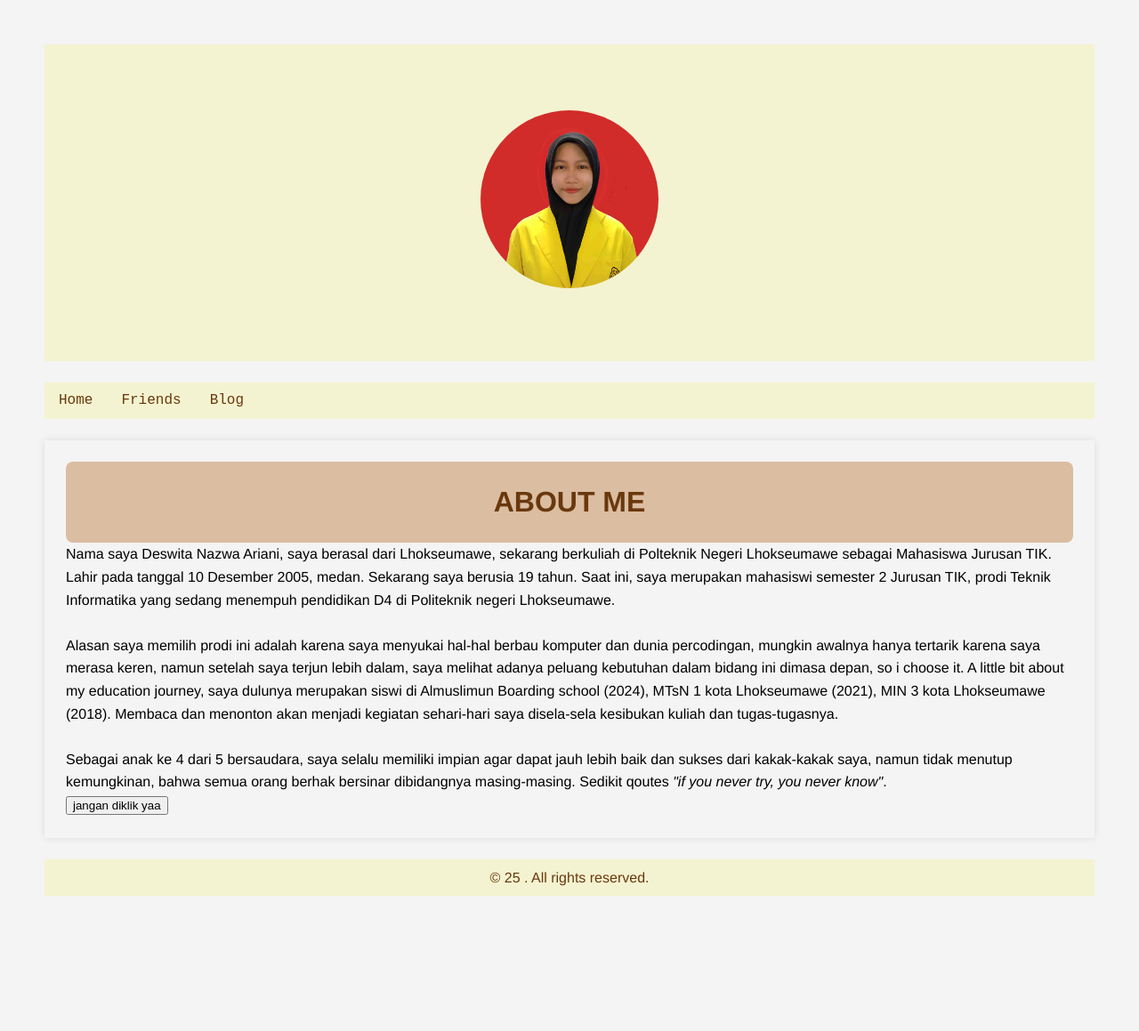
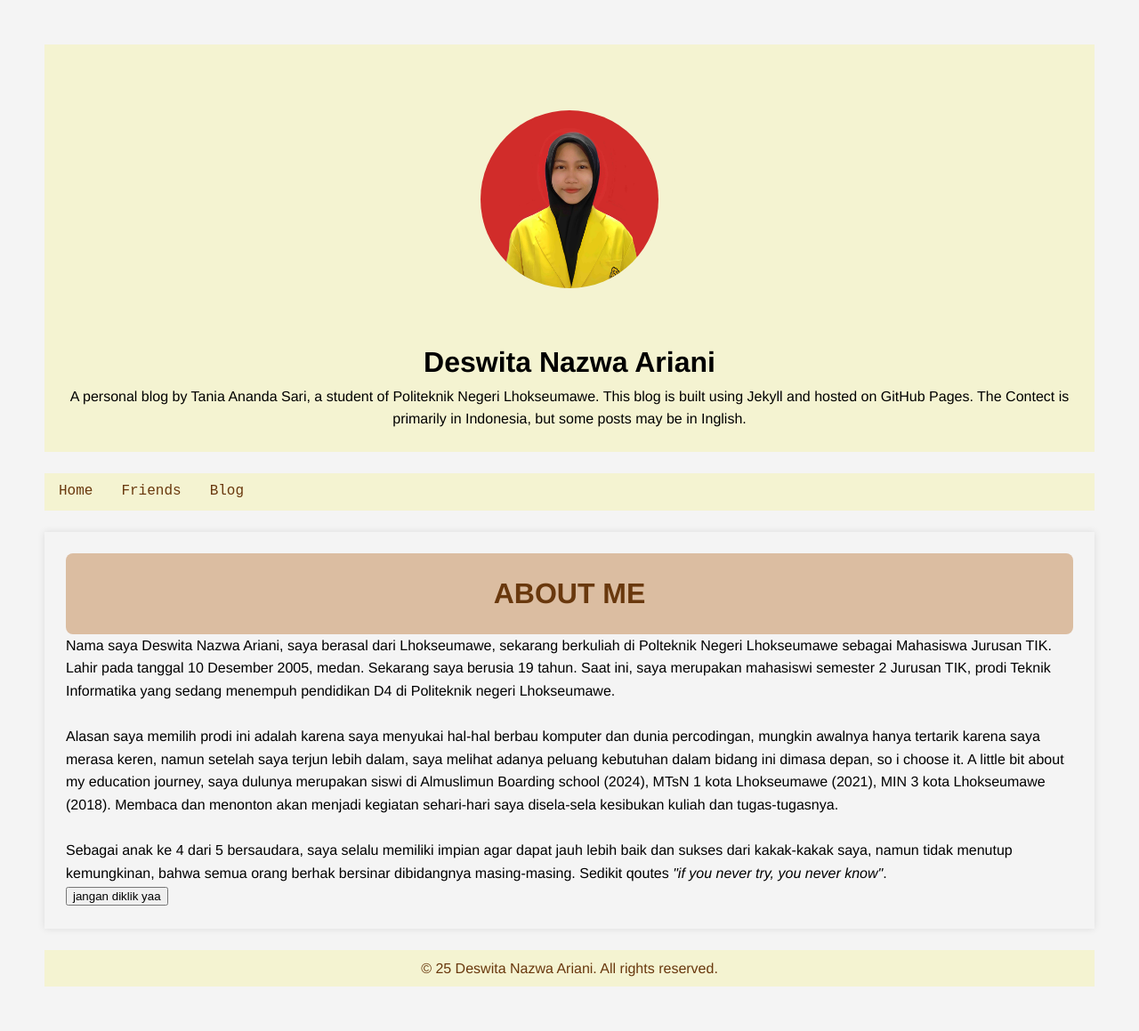
Before and after one commit to deswitanazwa/deswitanazwa.github.io, a Jekyll site: the page built from index.html, in a window 1280 px wide. Shown: the whole page at 89% size. Built offline with Jekyll 4.4.1, drawn with Linux system fonts in a browser that asks for light colours; before the commit the page ends 1057 px from its top, so only the background shows below that.

Commit message:
pertemuan 6

```diff
--- a/_config.yml
+++ b/_config.yml
@@ -1,3 +1,10 @@
+title: Deswita Nazwa Ariani
+email: deswitanaz10@gmail.com
+description: > # this means to ignore newlines until "baseurl:"
+    A personal blog by Tania Ananda Sari, a student of Politeknik Negeri Lhokseumawe.
+    This blog is built using Jekyll and hosted on GitHub Pages.
+    The Contect is primarily in Indonesia, but some posts may be in Inglish.
+
 url: "https://deswitanazwa.github.io"
 
 plugins:
--- a/_sass/main.scss
+++ b/_sass/main.scss
@@ -21,7 +21,7 @@ body{
 header{
     text-align: center;
     padding: 24px;
-    color: #fff;
+    color: black;
     background-color: $primary-color;
 }
 
```
